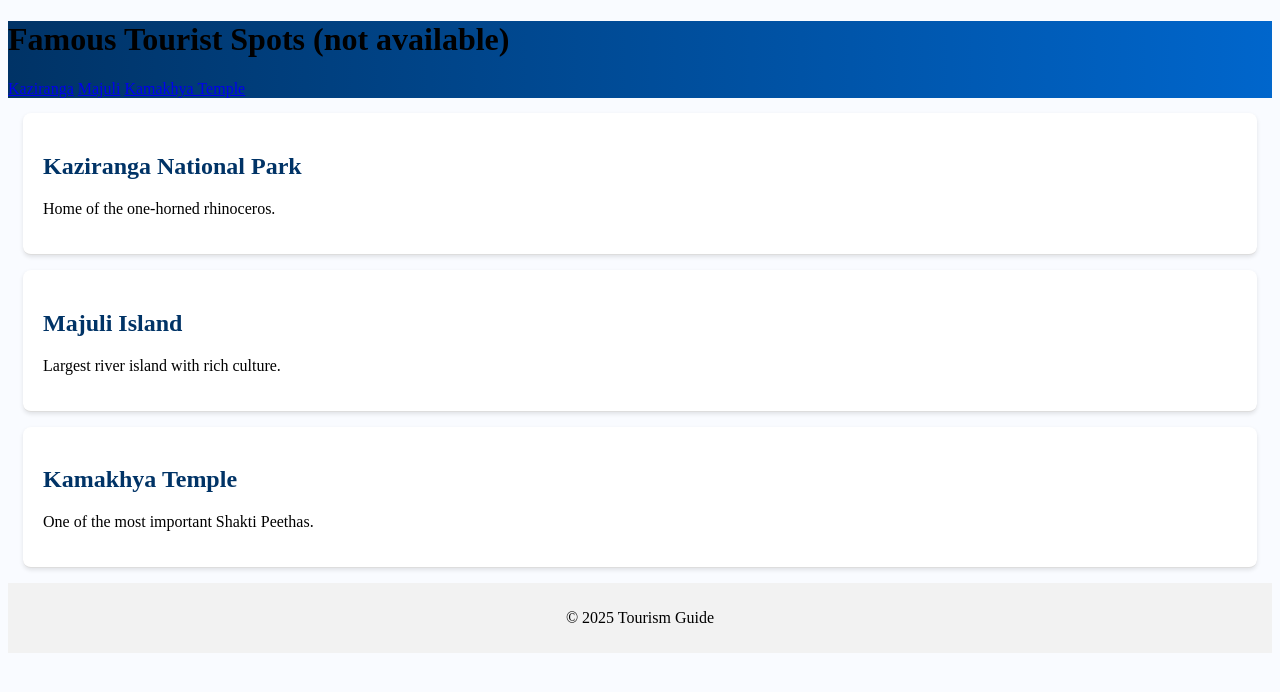
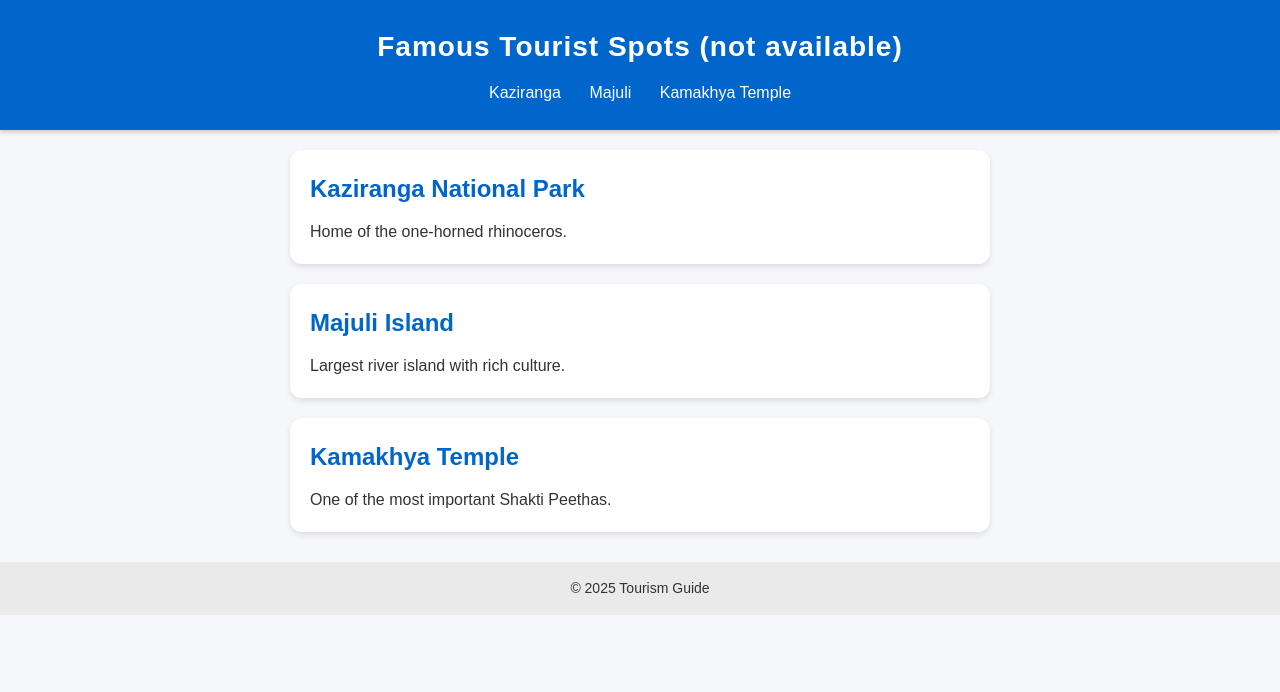
Before and after one commit to dechenchekiChoyang/TourismSite, a plain HTML site: page index.html in a window 1280 px wide. Drawn offline with Linux system fonts and the light colour scheme.

Commit message:
Update style.css

```diff
--- a/style.css
+++ b/style.css
@@ -1,36 +1,73 @@
-body {
-  background: #f9fbff;
+/* ====== Global Styling ====== */
+* {
+  margin: 0;
+  padding: 0;
+  box-sizing: border-box;
 }
 
-header {
-  background: linear-gradient(90deg, #003366, #0066cc);
+body {
+  font-family: 'Poppins', sans-serif;
+  background: #f5f7fa;
+  color: #333;
+  line-height: 1.6;
 }
 
-.spot {
-  background: white;
-  margin: 15px;
-  border-radius: 8px;
-  box-shadow: 0 2px 4px rgba(0,0,0,0.1);
+/* ====== Header ====== */
+header {
+  background: #0066cc;
+  color: white;
+  padding: 25px 20px;
+  text-align: center;
+  box-shadow: 0 2px 5px rgba(0,0,0,0.2);
 }
 
+header h1 {
+  font-size: 28px;
+  letter-spacing: 1px;
+}
+
+nav {
+  margin-top: 10px;
 }
 
 nav a {
   color: white;
-  margin-right: 15px;
+  margin: 0 12px;
   text-decoration: none;
+  font-weight: 500;
 }
 
+nav a:hover {
+  text-decoration: underline;
+}
+
+/* ====== Section Cards ====== */
 .spot {
+  background: white;
+  margin: 20px auto;
+  width: 90%;
+  max-width: 700px;
   padding: 20px;
-  border-bottom: 1px solid #ddd;
+  border-radius: 12px;
+  box-shadow: 0 3px 6px rgba(0,0,0,0.1);
+  transition: 0.3s ease;
+}
+
+.spot:hover {
+  transform: translateY(-5px);
 }
 
 .spot h2 {
-  color: #003366;
+  color: #0066cc;
+  margin-bottom: 10px;
 }
+
+/* ====== Footer ====== */
 footer {
   text-align: center;
-  padding: 10px;
-  background: #f2f2f2;
+  padding: 15px;
+  background: #eaeaea;
+  margin-top: 30px;
+  font-size: 14px;
+  color: #333;
 }
```
